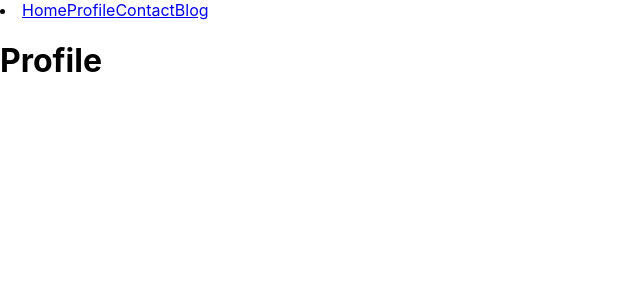
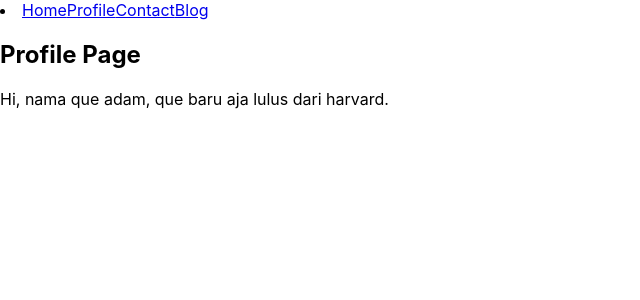
Before and after one commit to adamrayw/react-web-profile, a React (Create React App) app: page /profile in a window 1280 px wide. Shown: the top 300 px of the page, without its empty margins (0-640 px from the left). Built offline with nearby package versions, Linux system fonts and the light colour scheme.

Commit message:
using useEffect and add content

```diff
--- a/src/pages/Profile.js
+++ b/src/pages/Profile.js
@@ -1,3 +1,15 @@
+import { useEffect } from "react";
+
 export default function Profile() {
-  return <h1>Profile</h1>;
+  useEffect(function () {
+    document.title = "Profile";
+  });
+  return (
+    <section className="section">
+      <h1 className="section-title">Profile Page</h1>
+      <p className="section-description">
+        Hi, nama que adam, que baru aja lulus dari harvard.
+      </p>
+    </section>
+  );
 }
```
